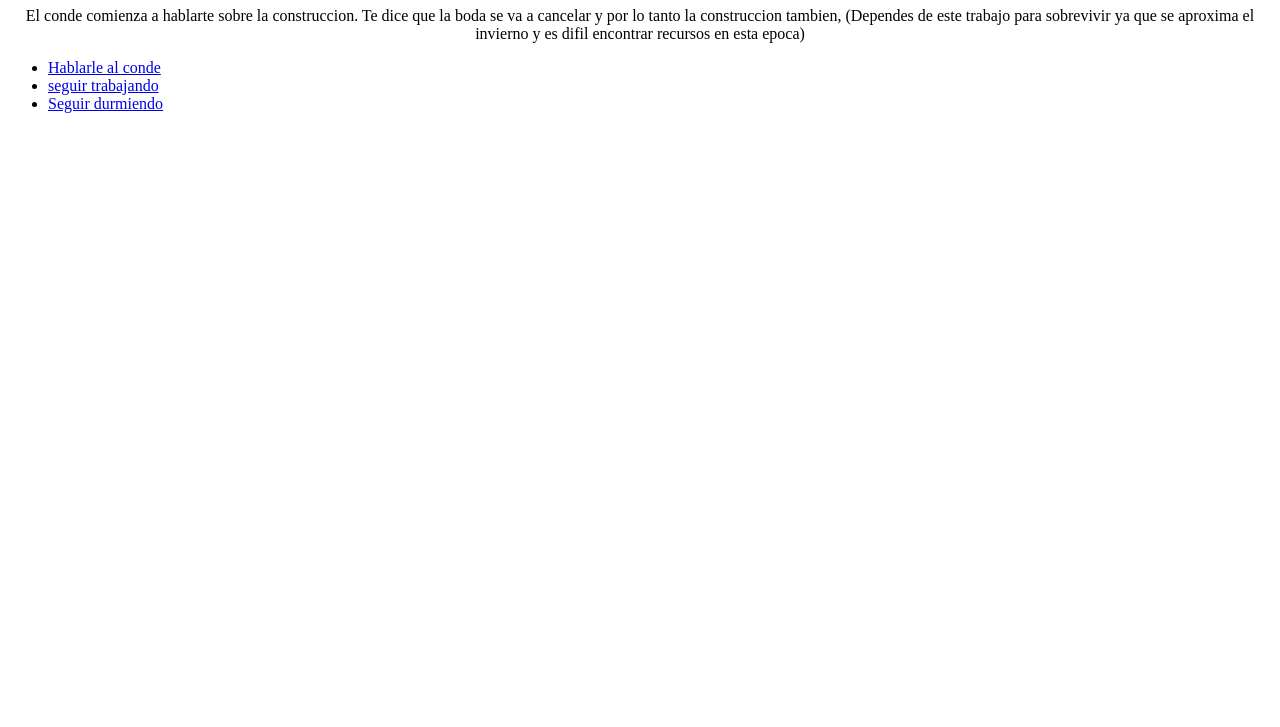
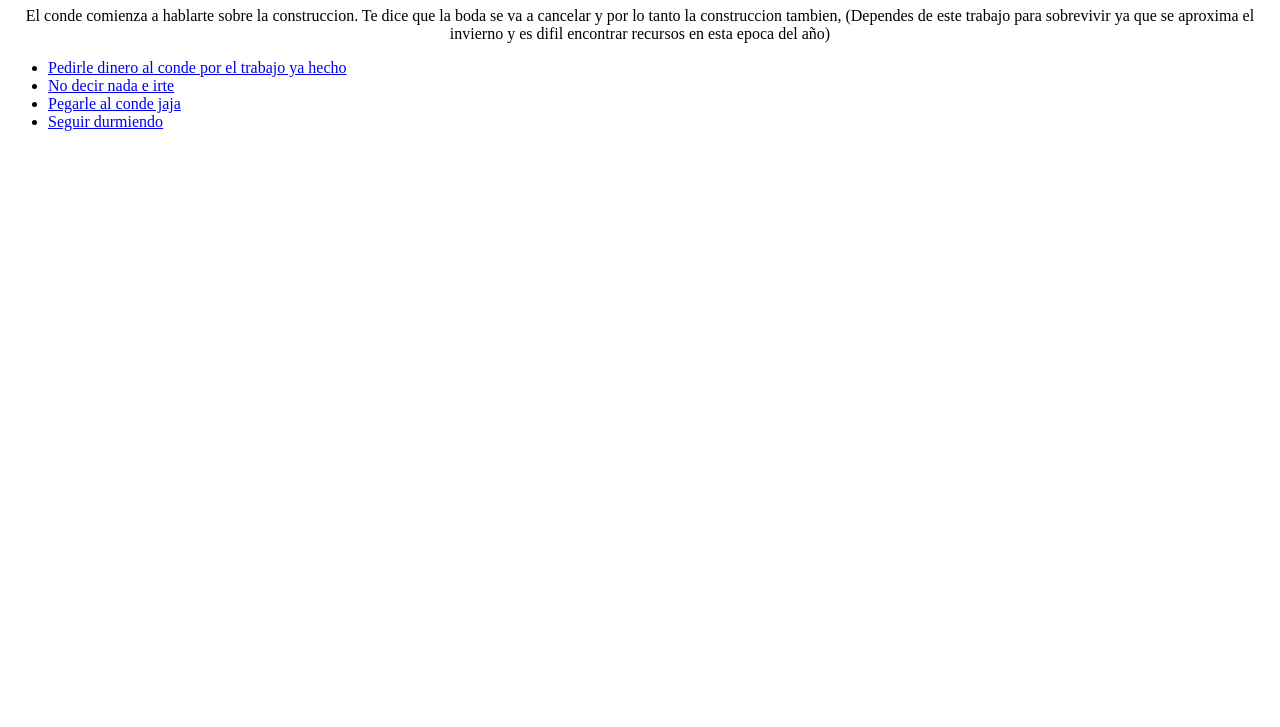
Before and after one commit to CristopherBarrios/lab3--WEB, a plain HTML site: page siguiente2.html in a window 1280 px wide. Shown: the part 73-800 px from the top of the page. Drawn offline with Linux system fonts and the light colour scheme.

Commit message:
otra pagina

```diff
--- a/siguiente2.html
+++ b/siguiente2.html
@@ -6,12 +6,13 @@
 <body>
 <center>
 	<h1>Porta Coeli</h1>
-	<p>El conde comienza a hablarte sobre la construccion. Te dice que la boda se va a cancelar y por lo tanto la construccion tambien, (Dependes de este trabajo para sobrevivir ya que se aproxima el invierno y es difil encontrar recursos en esta epoca)</p>
+	<p>El conde comienza a hablarte sobre la construccion. Te dice que la boda se va a cancelar y por lo tanto la construccion tambien, (Dependes de este trabajo para sobrevivir ya que se aproxima el invierno y es difil encontrar recursos en esta epoca del año)</p>
 </center>
 <ul>
-        <li><a href="siguiente2.html">Hablarle al conde</a></li>
-        <li><a href="siguiente2.html">seguir trabajando</a></li>
-        <li><a href="siguiente2.html">Seguir durmiendo</a></li>
+        <li><a href="siguiente3.html">Pedirle dinero al conde por el trabajo ya hecho</a></li>
+        <li><a href="siguiente3.html">No decir nada e irte</a></li>
+        <li><a href="siguiente3.html">Pegarle al conde jaja</a></li>
+        <li><a href="siguiente3.html">Seguir durmiendo</a></li>
 
     </ul>
 </body>
```
